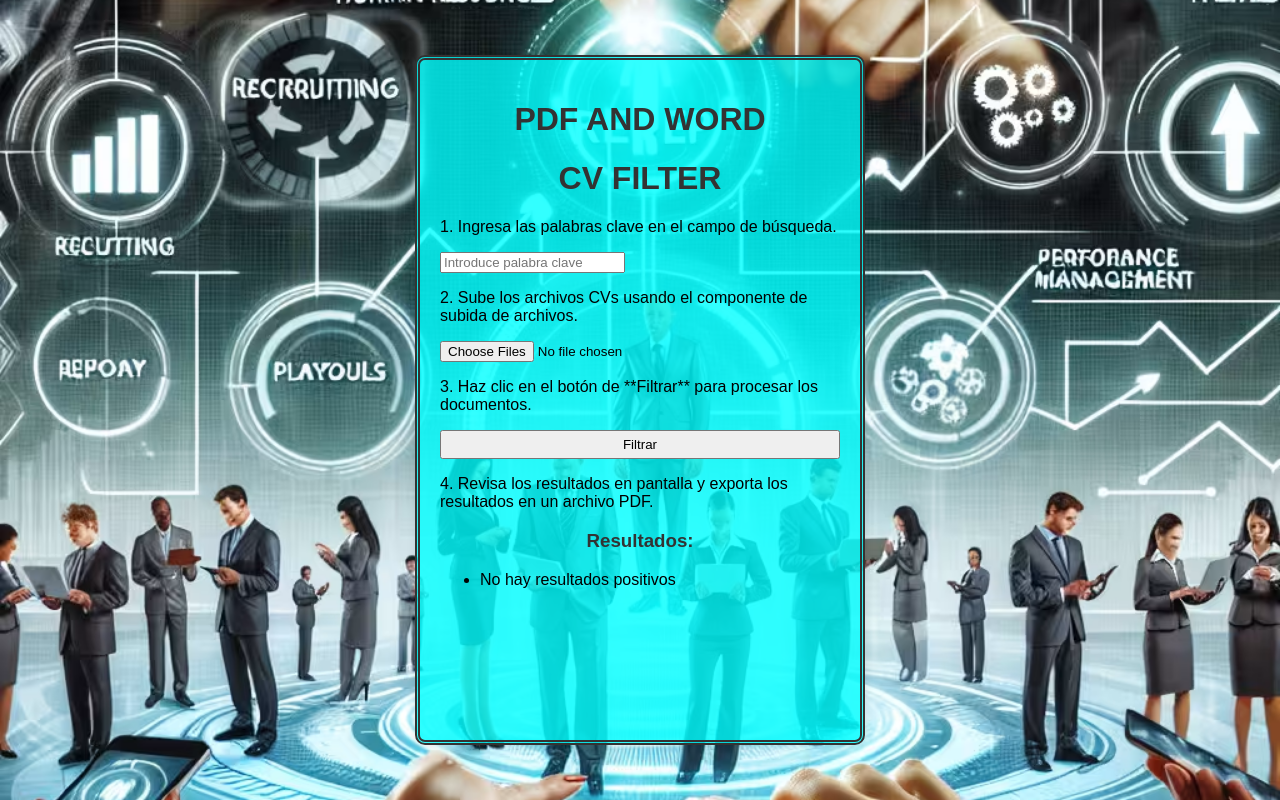
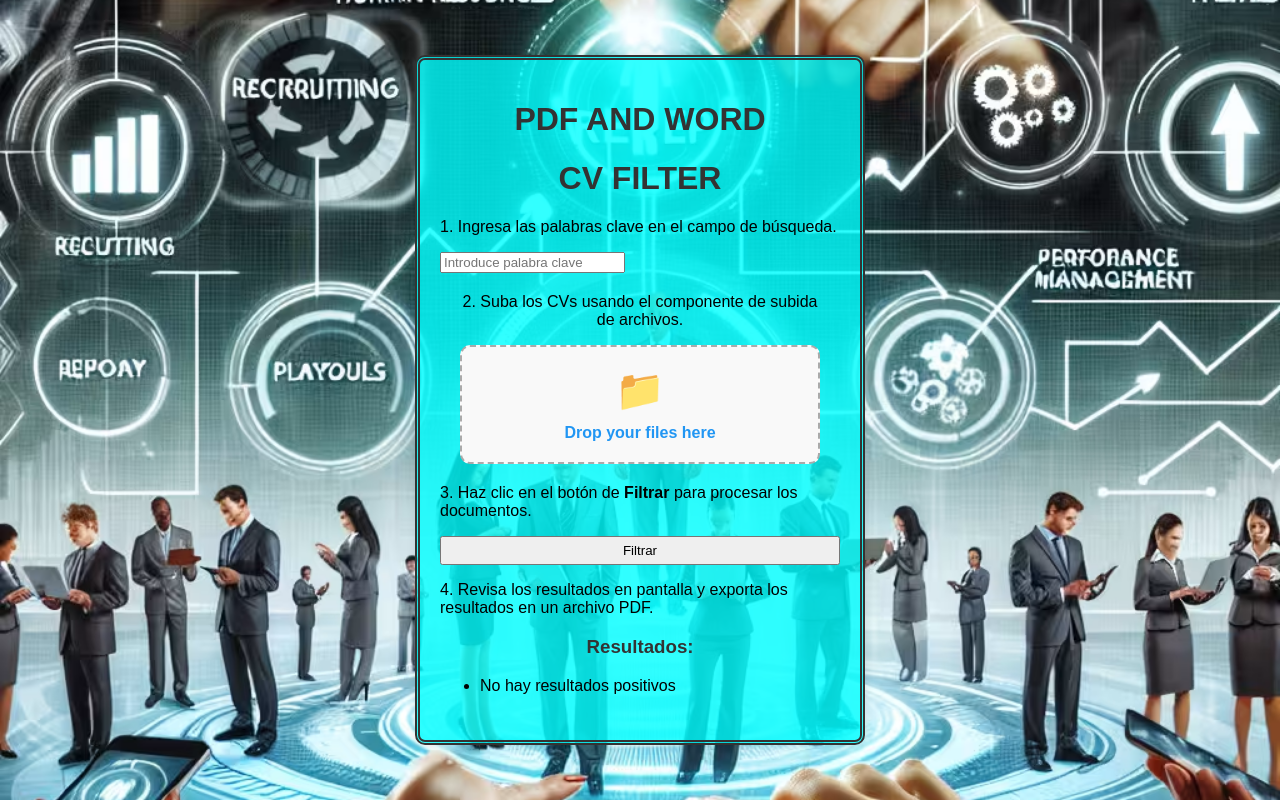
Before and after one commit to TonyVargas777/rrhh-cv-filter, a React (Vite) app: page / in a window 1280 px wide. Built offline with nearby package versions, Linux system fonts and the light colour scheme.

Commit message:
drag and drop

```diff
--- a/src/App.jsx
+++ b/src/App.jsx
@@ -73,7 +73,7 @@ function App() {
       <KeywordsInput keywords={keywords} setKeywords={setKeywords} />
       <FileUploader setFiles={setFiles} />
       <p>
-        3. Haz clic en el botón de **Filtrar** para procesar los documentos.
+        3. Haz clic en el botón de <strong>Filtrar</strong> para procesar los documentos.
       </p>
 
       <button onClick={handleFilter} disabled={isFiltering}>
@@ -87,7 +87,10 @@ function App() {
           Filtrando...
         </div>
       )}
- <p>4. Revisa los resultados en pantalla y exporta los resultados en un archivo PDF.</p>
+      <p>
+        4. Revisa los resultados en pantalla y exporta los resultados en un
+        archivo PDF.
+      </p>
       <h3>Resultados:</h3>
       <ul>
         {filteredCVs.length > 0 ? (
--- /dev/null
+++ b/src/components/FileUploader.css
@@ -0,0 +1,42 @@
+/* FileUploader.css */
+
+.file-uploader {
+    font-family: Arial, sans-serif;
+    text-align: center;
+    margin: 20px;
+  }
+
+  .dropzone {
+    border: 2px dashed #aaa;
+    border-radius: 10px;
+    padding: 20px;
+    background-color: #f9f9f9;
+    cursor: pointer;
+    transition: background-color 0.3s, border-color 0.3s;
+  }
+
+  .dropzone.active {
+    background-color: #e3f2fd;
+    border-color: #2196f3;
+  }
+
+  .upload-icon {
+    font-size: 40px;
+    color: #aaa;
+    margin-bottom: 10px;
+  }
+
+  .dropzone p {
+    margin: 0;
+    color: #555;
+    font-size: 16px;
+  }
+
+  .dropzone strong {
+    color: #2196f3;
+    font-weight: bold;
+  }
+
+  .file-input {
+    display: none;
+  }
--- a/src/components/FileUploader.jsx
+++ b/src/components/FileUploader.jsx
@@ -1,22 +1,62 @@
-import React from "react";
+import React, { useState } from "react";
+import "./FileUploader.css"; // Asegúrate de incluir un archivo CSS para estilos
 
 const FileUploader = ({ setFiles }) => {
+  const [dragActive, setDragActive] = useState(false);
+  const [fileCount, setFileCount] = useState(0); // Nuevo estado para el número de archivos
+
   const handleFileChange = (e) => {
     const uploadedFiles = Array.from(e.target.files);
     setFiles(uploadedFiles);
+    setFileCount(uploadedFiles.length); // Actualizar el número de archivos
+  };
+
+  const handleDragOver = (e) => {
+    e.preventDefault();
+    setDragActive(true);
+  };
+
+  const handleDragLeave = (e) => {
+    e.preventDefault();
+    setDragActive(false);
+  };
+
+  const handleDrop = (e) => {
+    e.preventDefault();
+    setDragActive(false);
+    const droppedFiles = Array.from(e.dataTransfer.files);
+    setFiles(droppedFiles);
+    setFileCount(droppedFiles.length); // Actualizar el número de archivos
   };
 
   return (
-    <div>
+    <div className="file-uploader">
+      <p>2. Suba los CVs usando el componente de subida de archivos.</p>
+
+      {/* Drag-and-drop container */}
+      <div
+        className={`dropzone ${dragActive ? "active" : ""}`}
+        onDragOver={handleDragOver}
+        onDragLeave={handleDragLeave}
+        onDrop={handleDrop}
+      >
+        <div className="upload-icon">📁</div>
         <p>
-        2. Sube los archivos CVs usando el componente de subida de archivos.
+          <strong>Drop your files here</strong>
         </p>
         <input
           type="file"
+          accept=".pdf,.doc,.docx,.txt"
           multiple
-        accept=".*"
           onChange={handleFileChange}
+          className="file-input"
         />
+      </div>
+
+      {/* Mostrar el número de archivos cargados */}
+      {fileCount > 0 && (
+        <p className="file-count">Ha añadido {fileCount} archivo(s).</p>
+      )}
     </div>
   );
 };
```
Also changed, not shown: public/pdf&word.avif. Lines whose indentation alone changed are shown as unchanged.
